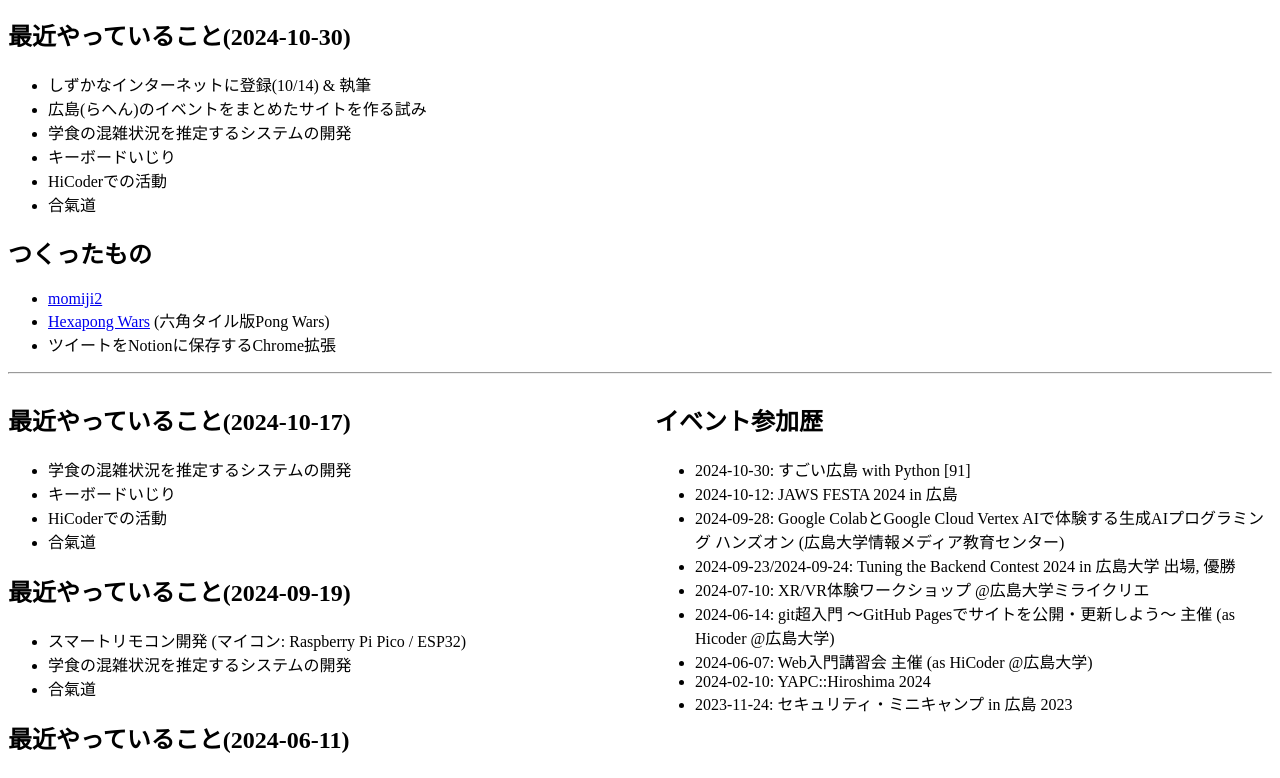
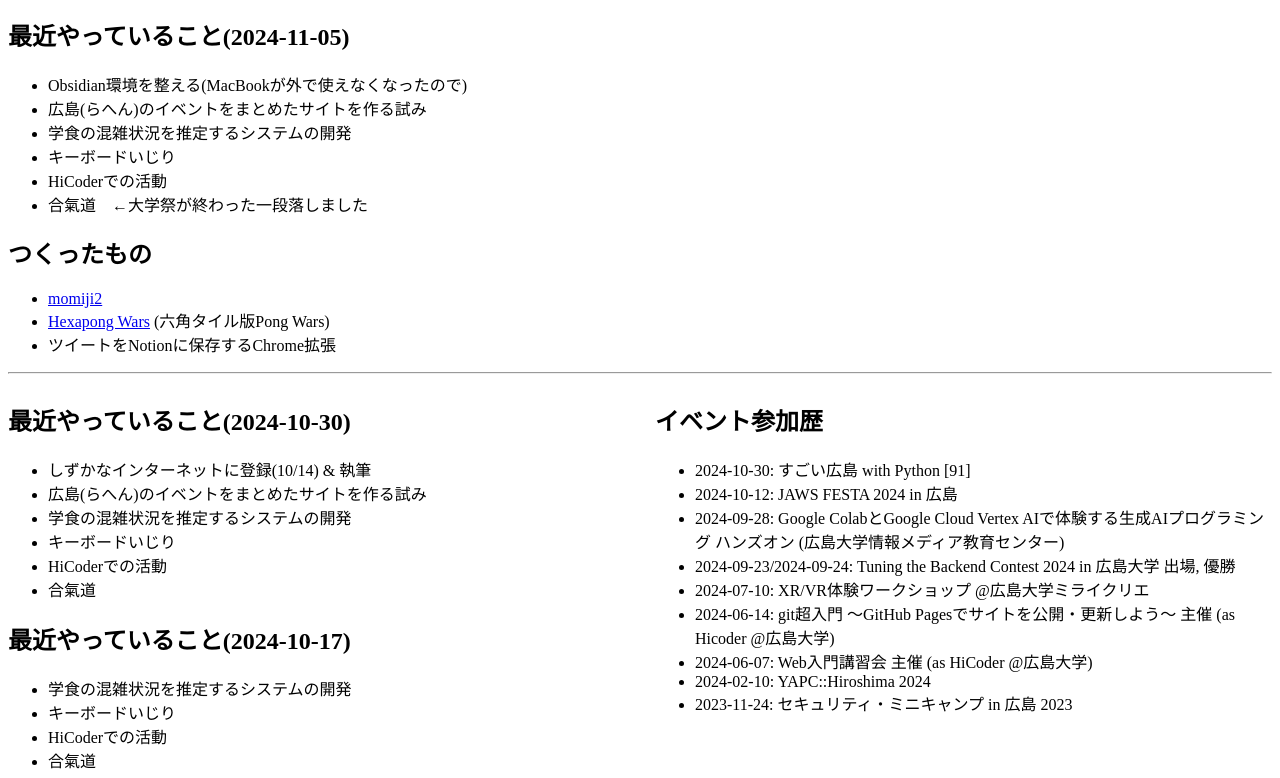
Before and after one commit to swawa-yu/swawa.dev, a plain HTML site: page index.html in a window 1280 px wide. Shown: the part 267-1045 px from the top of the page. Drawn offline with Linux system fonts and the light colour scheme.

Commit message:
2024-11-05 更新

```diff
--- a/index.html
+++ b/index.html
@@ -46,14 +46,14 @@
         </div>
     </div>
 
-    <h2>最近やっていること(2024-10-30)</h2>
+    <h2>最近やっていること(2024-11-05)</h2>
     <ul>
-        <li>しずかなインターネットに登録(10/14) & 執筆</li>
+        <li>Obsidian環境を整える(MacBookが外で使えなくなったので)</li>
         <li>広島(らへん)のイベントをまとめたサイトを作る試み</li>
         <li>学食の混雑状況を推定するシステムの開発</li>
         <li>キーボードいじり</li>
         <li>HiCoderでの活動</li>
-        <li>合氣道</li>
+        <li>合氣道　←大学祭が終わった一段落しました</li>
     </ul>
 
     <h2>つくったもの</h2>
@@ -71,6 +71,15 @@
     <hr>
     <div style="display:grid;grid-template-columns: 1fr 1fr; gap:30px;">
         <div>
+            <h2>最近やっていること(2024-10-30)</h2>
+            <ul>
+                <li>しずかなインターネットに登録(10/14) & 執筆</li>
+                <li>広島(らへん)のイベントをまとめたサイトを作る試み</li>
+                <li>学食の混雑状況を推定するシステムの開発</li>
+                <li>キーボードいじり</li>
+                <li>HiCoderでの活動</li>
+                <li>合氣道</li>
+            </ul>
             <h2>最近やっていること(2024-10-17)</h2>
             <ul>
                 <li>学食の混雑状況を推定するシステムの開発</li>
```
